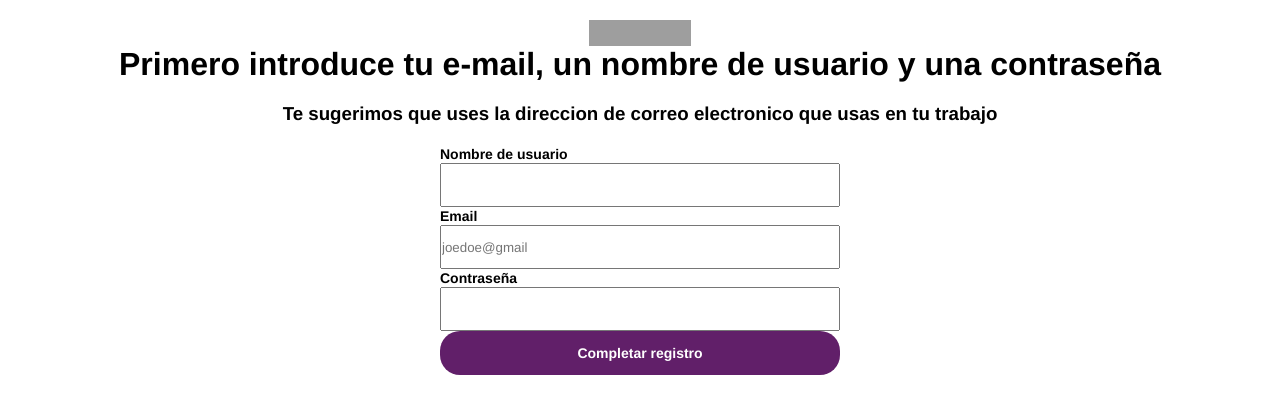
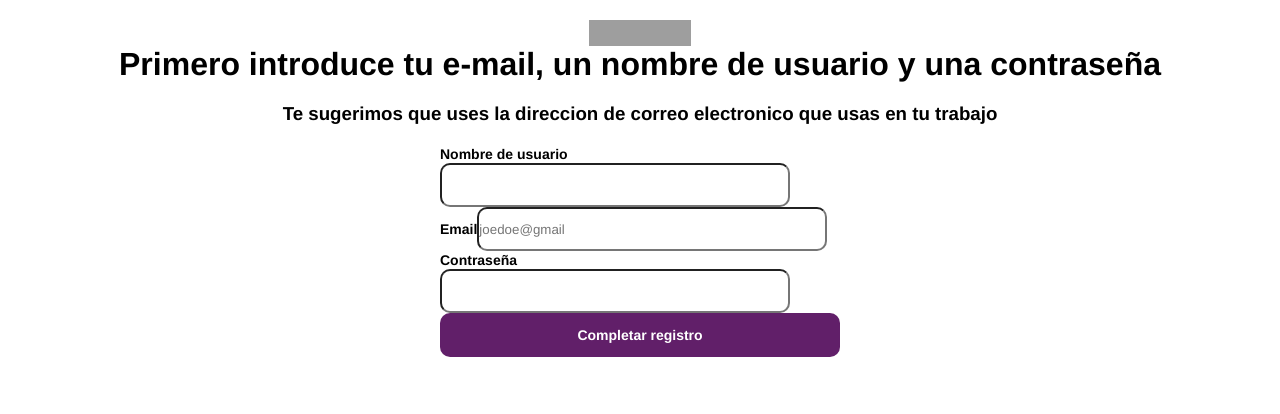
Before and after one commit to bruno-ariel/PWA_TM_27_2025_FRONTEND, a React (Vite) app: page /register in a window 1280 px wide. Shown: the top 414 px of the page. Built offline with nearby package versions, Linux system fonts and the light colour scheme; grey boxes are pictures that could not be loaded.

Commit message:
registro1.4

```diff
--- a/src/app.css
+++ b/src/app.css
@@ -326,12 +326,14 @@ h1 {
     gap: 20px;
     margin-top: 20px;
     width: 100%;
-    max-width: 400px
+    max-width: 400px;
+    margin-bottom: 20px;
 }
 
 .form-register input {
-    width: 400px;
+    width: 350px;
     height: 44px;
+    border-radius: 10px;
 }
 
 .form-register label {
@@ -347,7 +349,7 @@ h1 {
     font-size: 14px;
     font-weight: bold;
     border: none;
-    border-radius: 20px;
+    border-radius: 10px;
     cursor: pointer;
     transition: background 0.3s ease;
 }
```
